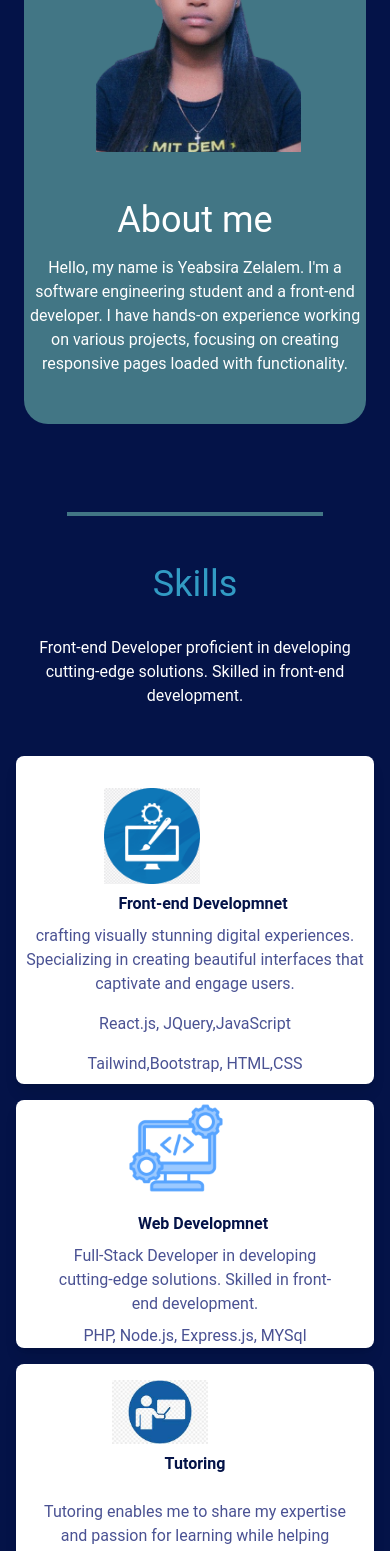
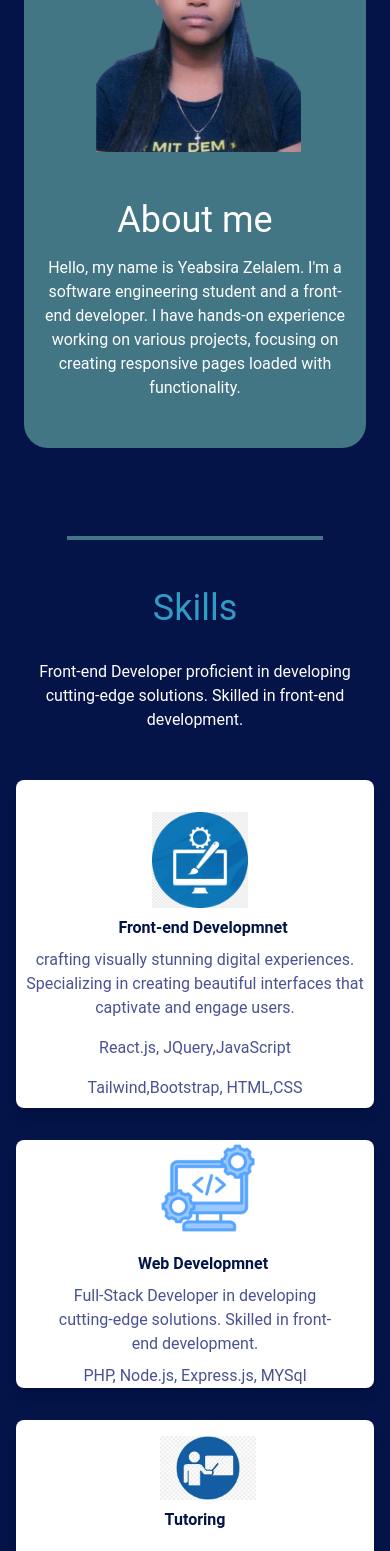
Before and after one commit to tsega7659/Portfolio, a React (Vite) app: page / in a window 390 px wide. Shown: the part 432-1983 px from the top of the page. Built offline with nearby package versions, Linux system fonts and the light colour scheme.

Commit message:
last modified

```diff
--- a/src/components/About.jsx
+++ b/src/components/About.jsx
@@ -10,7 +10,7 @@ export const About = () => {
 
       <div className='items-center text-center justify-center md:mt-24 mt-4 py-8 '>
         <h1 className='text-4xl '>About me</h1>
-        <p className='py-4  sm:mx-44  flex sm:text-left  text-center'>Hello, my name is Yeabsira Zelalem. I'm a software engineering student and a front-end developer. I have hands-on experience working on various projects, focusing on creating responsive pages loaded with functionality.</p>
+        <p className='py-4 px-4 sm:mx-44  flex sm:text-left  text-center '>Hello, my name is Yeabsira Zelalem. I'm a software engineering student and a front-end developer. I have hands-on experience working on various projects, focusing on creating responsive pages loaded with functionality.</p>
       </div>
       </div>
 
--- a/src/components/Projects.jsx
+++ b/src/components/Projects.jsx
@@ -11,22 +11,22 @@ const Projects = ()=>{
           Front-end Developer proficient in developing cutting-edge solutions. Skilled in front-end  development.
           </p>
           <div className=" items-center lg:flex lg:mx-64 justify-between gap-4 mb-8">
-               <div className="shadow-lg rounded-lg bg-white mx-4 text-customBlue1 px-2   transform transition-transform duration-300  hover:translate-y-2">
-                <img className="w-24 lg:mx-28 mx-20 mt-4 lg:pt-0 pt-8" src= {front} />
+               <div className="shadow-lg rounded-lg bg-white mx-4 text-customBlue1 px-2 mb-8 lg:mb-0  transform transition-transform duration-300  hover:translate-y-2">
+                <img className="w-24 lg:mx-28 mx-32 mt-4 lg:pt-0 pt-8" src= {front} />
                 <h2 className="mt-2 ml-4 text-center font-bold text-customBlue4   ">Front-end Developmnet</h2>
                 <p className="py-2 text-customBlue3 ">crafting visually stunning digital experiences. Specializing in creating beautiful interfaces that captivate and engage users.</p>
                 <p className="py-2 text-customBlue3 ">React.js, JQuery,JavaScript</p>
                 <p className="py-2 text-customBlue3 ">Tailwind,Bootstrap, HTML,CSS</p>
                </div>
-               <div className="shadow-lg rounded-lg  bg-white text-center mx-4 lg:mt-0   px-8  transform transition-transform duration-300 hover:translate-y-2">
-                 <img className="w-24 mx-20 mt-4 " src={dev} />
+               <div className="shadow-lg rounded-lg  bg-white text-center mx-4 lg:mt-0 mb-8 lg:mb-0  px-8  transform transition-transform duration-300 hover:translate-y-2">
+                 <img className="w-24 mx-28 mt-4 " src={dev} />
                <h2 className="mt-4 ml-4 text-center font-bold text-customBlue4  ">Web Developmnet</h2>
                <p className="py-2 text-customBlue3 ">Full-Stack Developer  in developing cutting-edge solutions. Skilled in front-end  development.</p>
                 <p className=" text-customBlue3 ">PHP, Node.js, Express.js, MYSql</p>
                </div>
                <div>
                <div className="shadow-lg rounded-lg mx-4 bg-white text-center  lg:py-8 px-4 mt-4 lg:mt-0  transform transition-transform duration-300 hover:-translate-y-2 ">
-                <img className="w-24  mx-20  pt-4" src={tutor} />
+                <img className="w-24  mx-32   pt-4" src={tutor} />
                 <h2 className="  text-center font-bold text-customBlue4 mt-2  ">Tutoring</h2>
                 <p className="py-6 text-customBlue3 ">Tutoring enables me to share my expertise and passion for learning while helping students reach their academic goals.</p>
 
```
